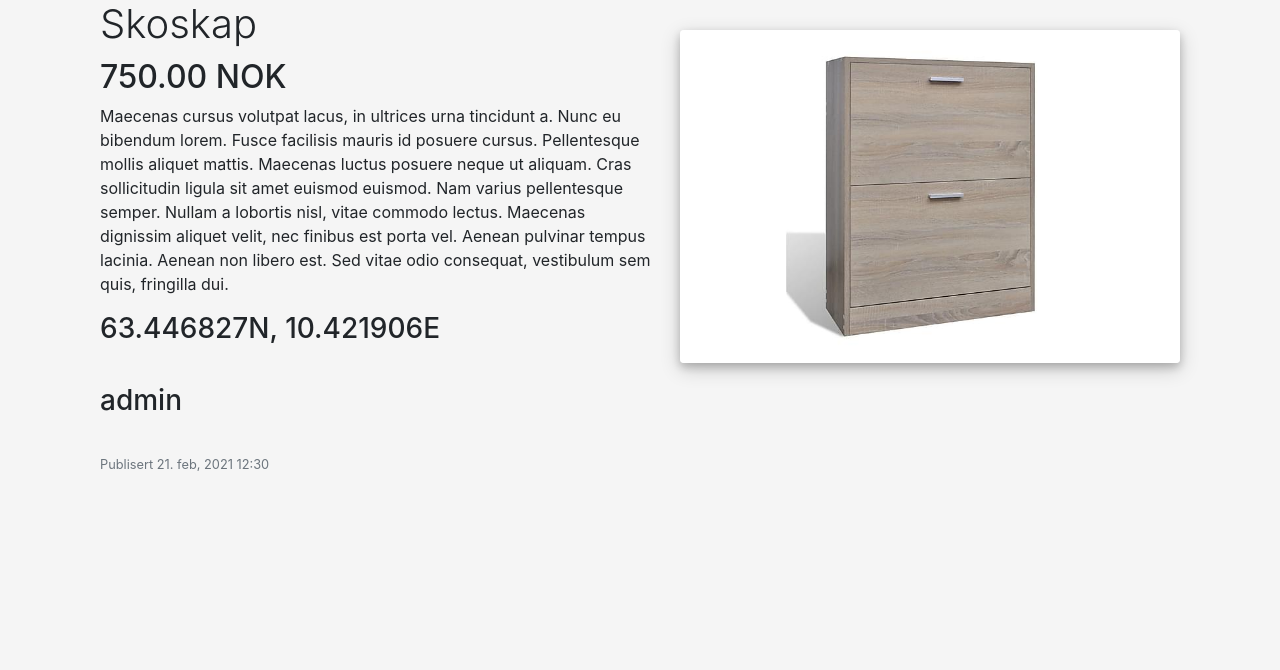
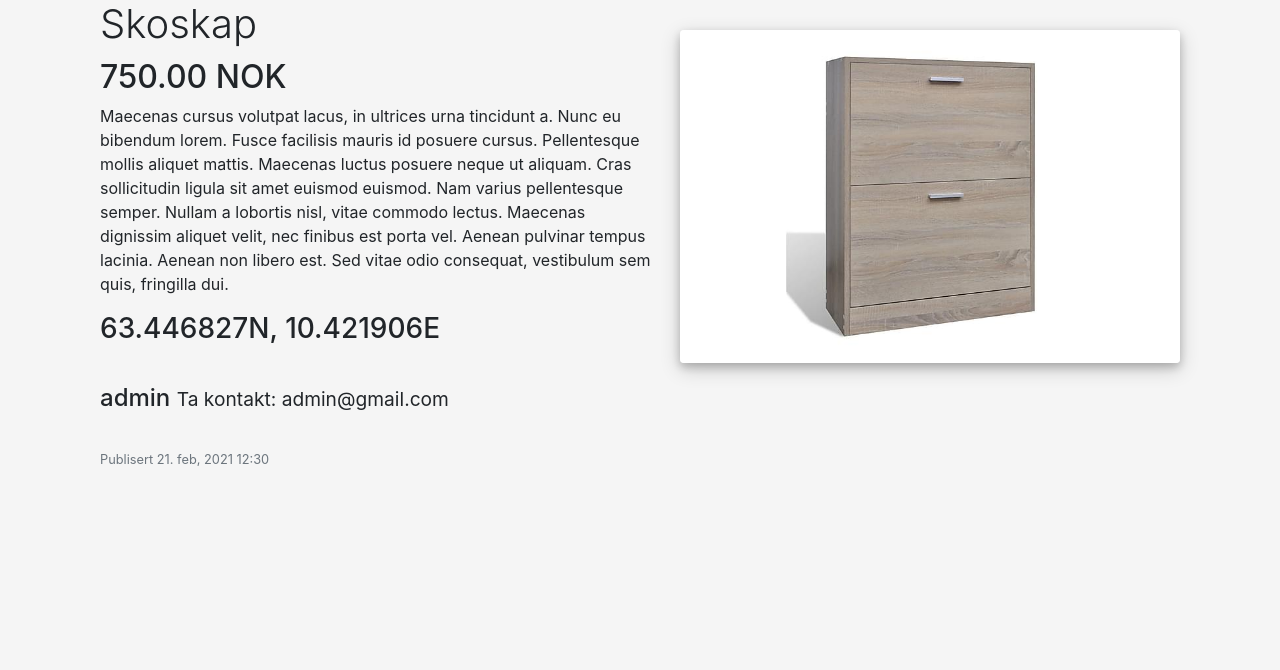
Before and after one commit to StefanTomic-NTNU/Sellpoint, a Django app: page /advertisements/user/admin/ad/5/ in a window 1280 px wide. Shown: the part 201-871 px from the top of the page. Run offline with Django 3.2, Linux system fonts and the light colour scheme; data comes from the database, SQL or seed files in the repository; both versions use the stored data as it was after the commit; some libraries are stand-ins or nearby versions.

Commit message:
user email is visible on advertisement page

```diff
--- a/advertisements/templates/advertisements/advertisement_detail_base.html
+++ b/advertisements/templates/advertisements/advertisement_detail_base.html
@@ -16,8 +16,7 @@
 <h3> {{ object.latitude }}N, {{ object.longitude }}E </h3>
 
 
-<h3 style="padding: 30px 0px"> {{ object.author }} </h3>
-
+<h4 style="padding: 30px 0px"> {{ object.author }} <small>Ta kontakt: {{object.author.email}}</small></h4>
 
 
 {% if object.author == user %}
```
Also changed, not shown: db.sqlite3.
